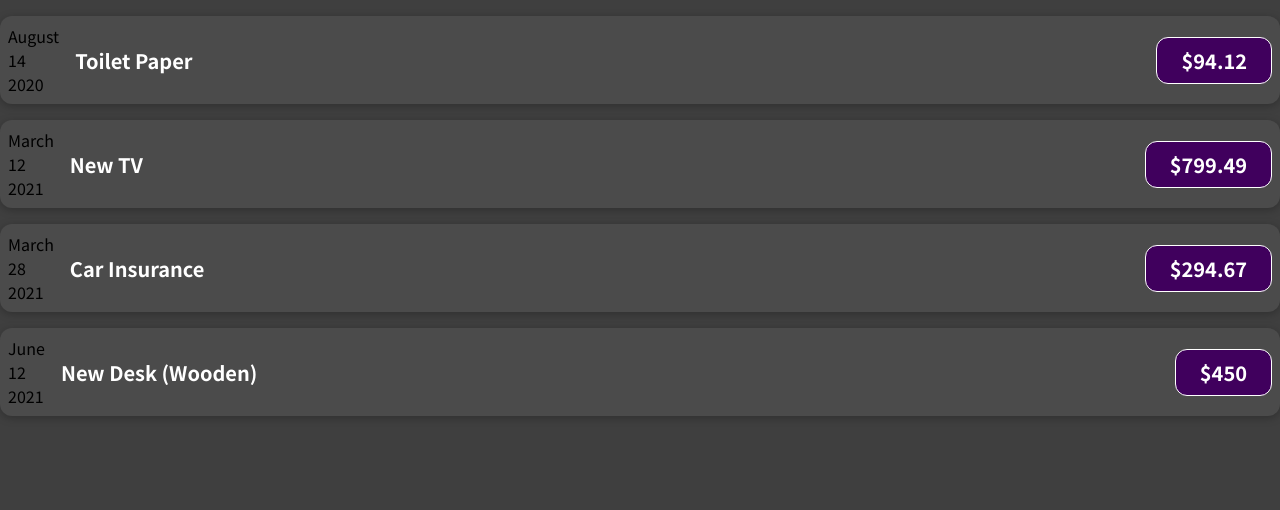
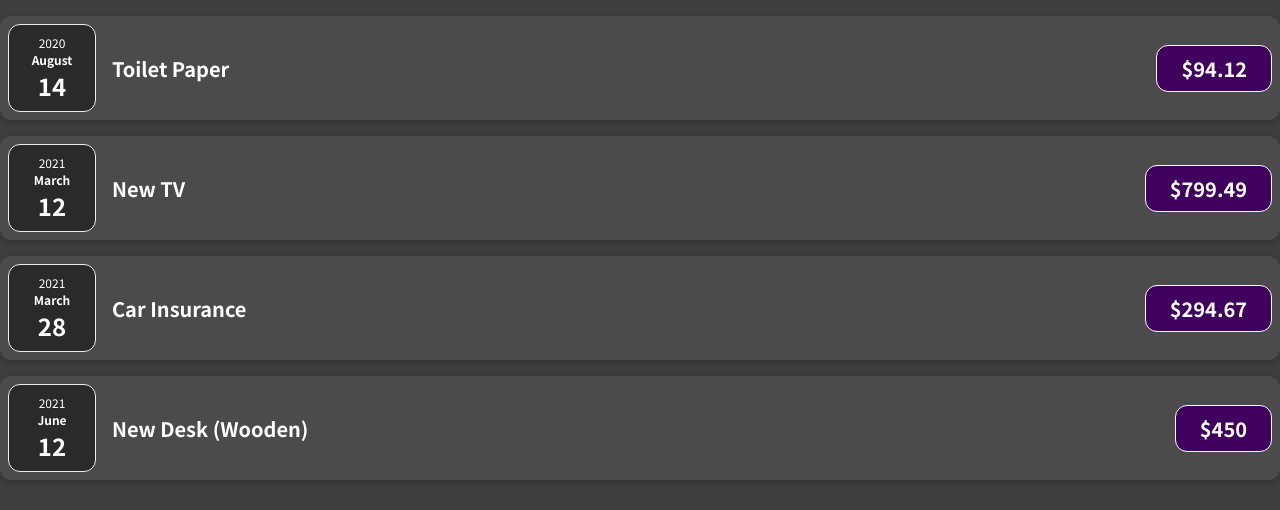
Before and after one commit to surajsgh/Expense_Tracker, a JavaScript app: page / in a window 1280 px wide. Shown: the top 510 px of the page. Built offline with nearby package versions, Linux system fonts and the light colour scheme.

Commit message:
Split a single component into different components.

```diff
--- /dev/null
+++ b/src/Components/ExpenseDate.css
@@ -0,0 +1,26 @@
+.expense-date {
+  display: flex;
+  flex-direction: column;
+  width: 5.5rem;
+  height: 5.5rem;
+  border: 1px solid #ececec;
+  background-color: #2a2a2a;
+  color: white;
+  border-radius: 12px;
+  align-items: center;
+  justify-content: center;
+}
+
+.expense-date__month {
+  font-size: 0.75rem;
+  font-weight: bold;
+}
+
+.expense-date__year {
+  font-size: 0.75rem;
+}
+
+.expense-date__day {
+  font-size: 1.5rem;
+  font-weight: bold;
+}
--- /dev/null
+++ b/src/Components/ExpenseDate.js
@@ -0,0 +1,17 @@
+import './ExpenseDate.css';
+
+function ExpenseDate(props) {
+  const month = props.date.toLocaleString('en-US', { month: 'long' });
+  const day = props.date.toLocaleString('en-US', { day: '2-digit' });
+  const year = props.date.getFullYear();
+
+  return (
+    <div className="expense-date">
+      <div className="expense-date__year">{year}</div>
+      <div className="expense-date__month">{month}</div>
+      <div className="expense-date__day">{day}</div>
+    </div>
+  );
+}
+
+export default ExpenseDate;
--- a/src/Components/ExpenseItem.js
+++ b/src/Components/ExpenseItem.js
@@ -1,17 +1,10 @@
+import ExpenseDate from './ExpenseDate';
 import './ExpenseItem.css';
 
 function ExpenseItem(props) {
-  const year = props.date.toLocaleString('en-US', { month: 'long' });
-  const month = props.date.toLocaleString('en-US', { day: '2-digit' });
-  const day = props.date.getFullYear();
-
   return (
     <div className="expense-item">
-      <div>
-        <div>{year}</div>
-        <div>{month}</div>
-        <div>{day}</div>
-      </div>
+      <ExpenseDate date={props.date}></ExpenseDate>
       <div className="expense-item__description">
         <h2>{props.title}</h2>
         <div className="expense-item__price">${props.amount}</div>
```
Also changed, not shown: src/App.js (+8 -8 lines), 1 other file (tests, documents, lock files or other folders).
